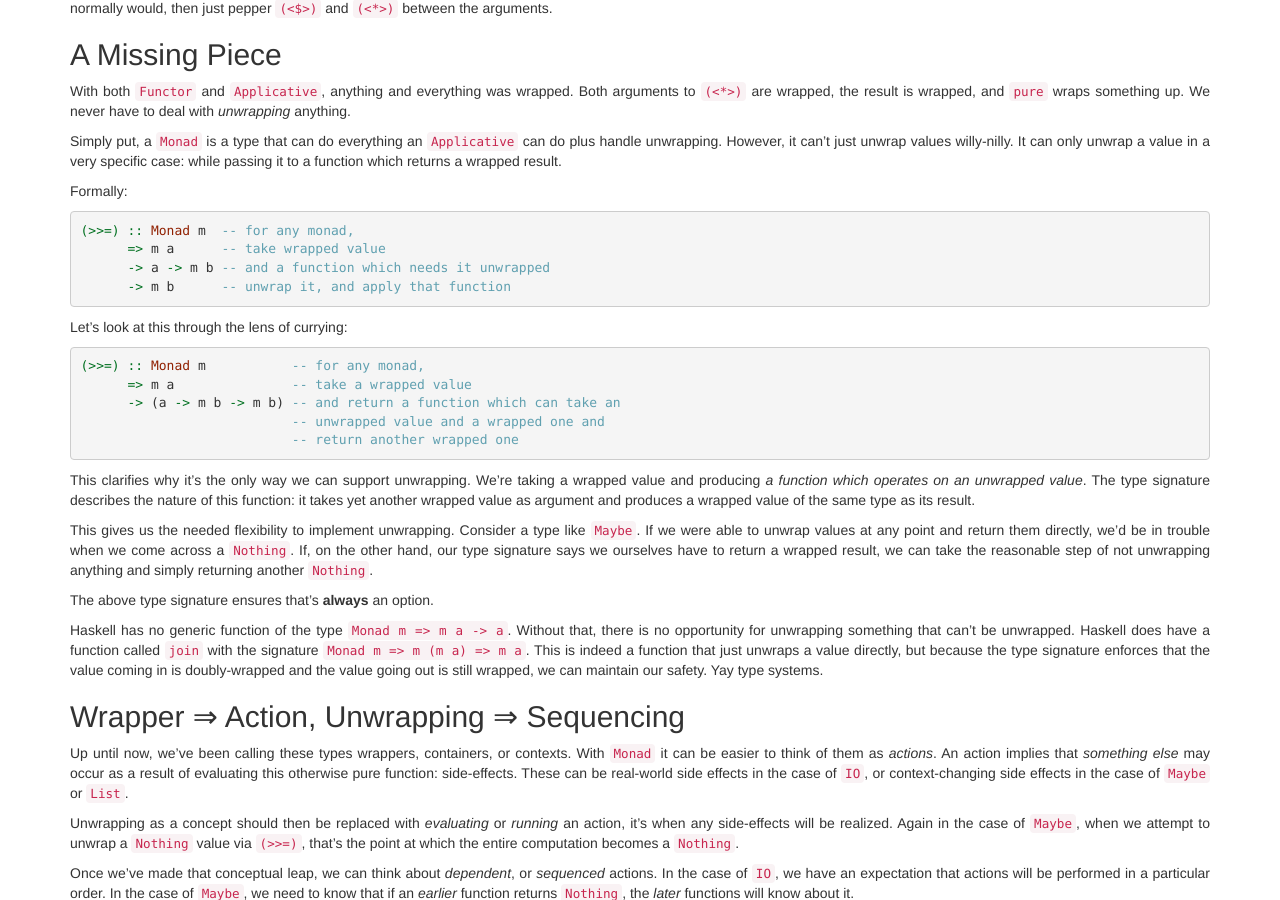
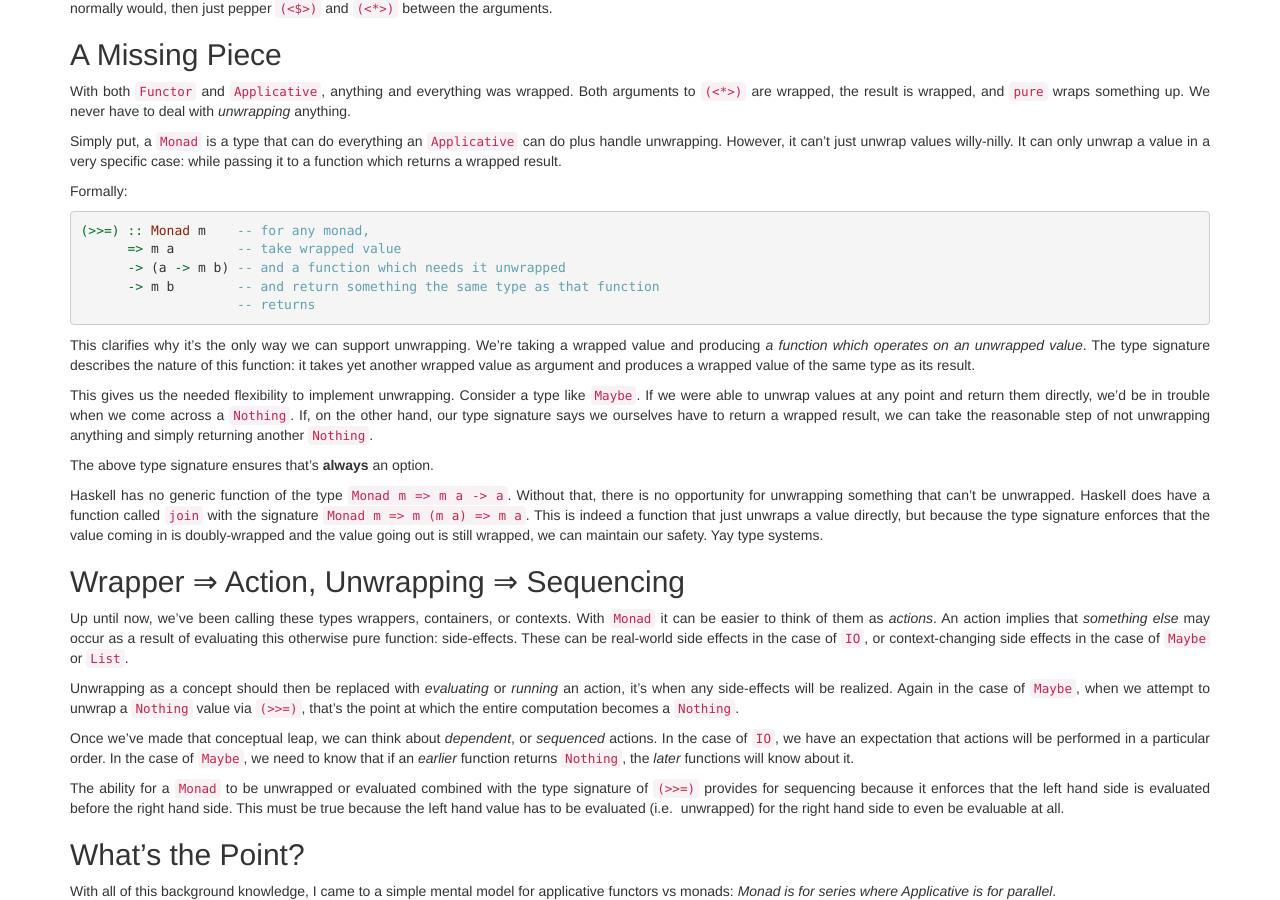
Before and after one commit to pbrisbin/pbrisbin.com, a Jekyll site: the page built from _posts/2014-03-30-applicative_functors.md, in a window 1280 px wide and 900 px high, scrolled down 2536 px. Built offline with Jekyll 4.4.1, drawn with Linux system fonts in a browser that asks for light colours.

Commit message:
Fix type for (>>=)

````diff
--- a/_posts/2014-03-30-applicative_functors.md
+++ b/_posts/2014-03-30-applicative_functors.md
@@ -219,20 +219,11 @@ passing it to a function which returns a wrapped result.
 Formally:
 
 ```haskell
-(>>=) :: Monad m  -- for any monad,
-      => m a      -- take wrapped value
-      -> a -> m b -- and a function which needs it unwrapped
-      -> m b      -- unwrap it, and apply that function
-```
-
-Let's look at this through the lens of currying:
-
-```haskell
-(>>=) :: Monad m           -- for any monad,
-      => m a               -- take a wrapped value
-      -> (a -> m b -> m b) -- and return a function which can take an
-                           -- unwrapped value and a wrapped one and
-                           -- return another wrapped one
+(>>=) :: Monad m    -- for any monad,
+      => m a        -- take wrapped value
+      -> (a -> m b) -- and a function which needs it unwrapped
+      -> m b        -- and return something the same type as that function
+                    -- returns
 ```
 
 This clarifies why it's the only way we can support unwrapping. We're
````
